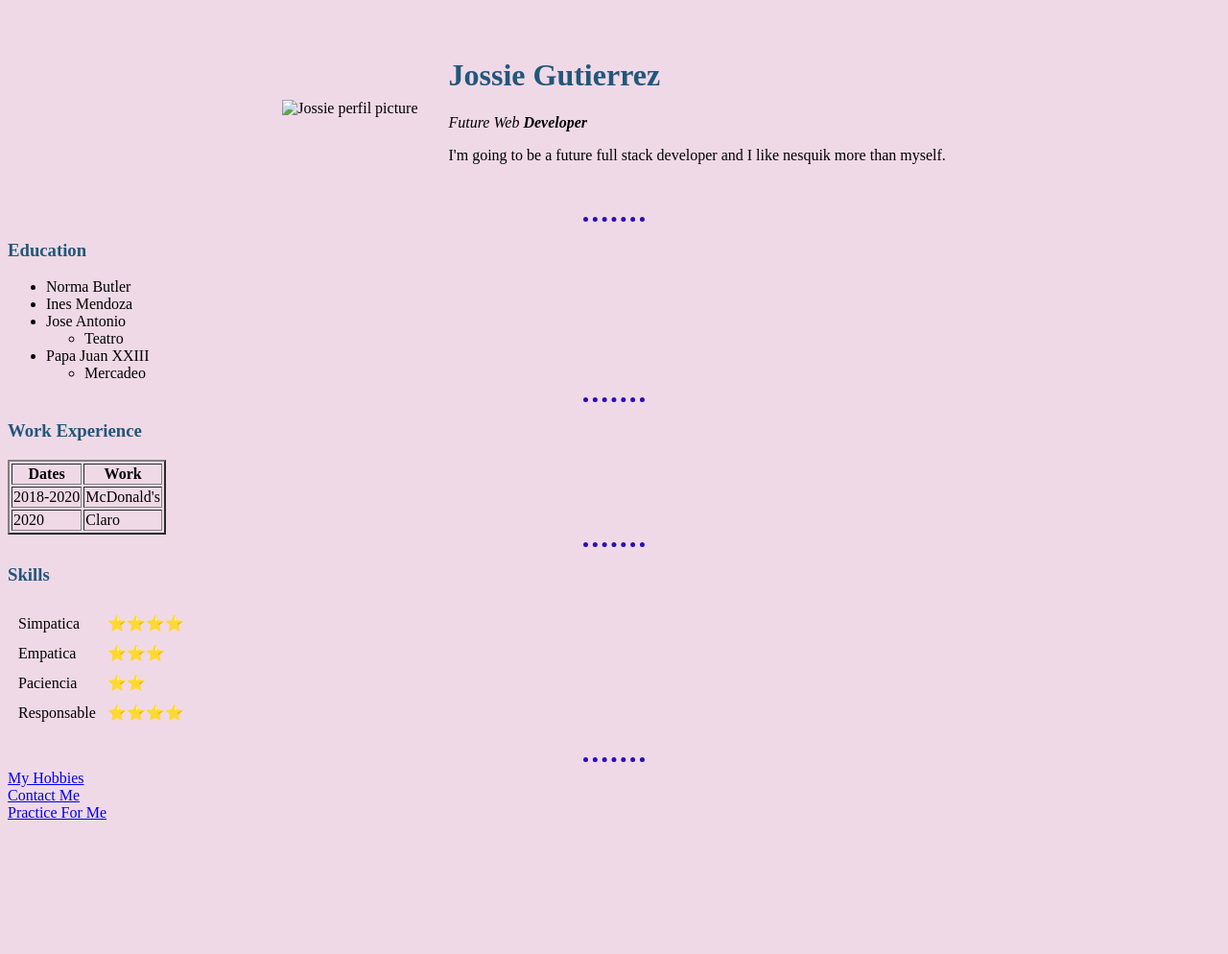
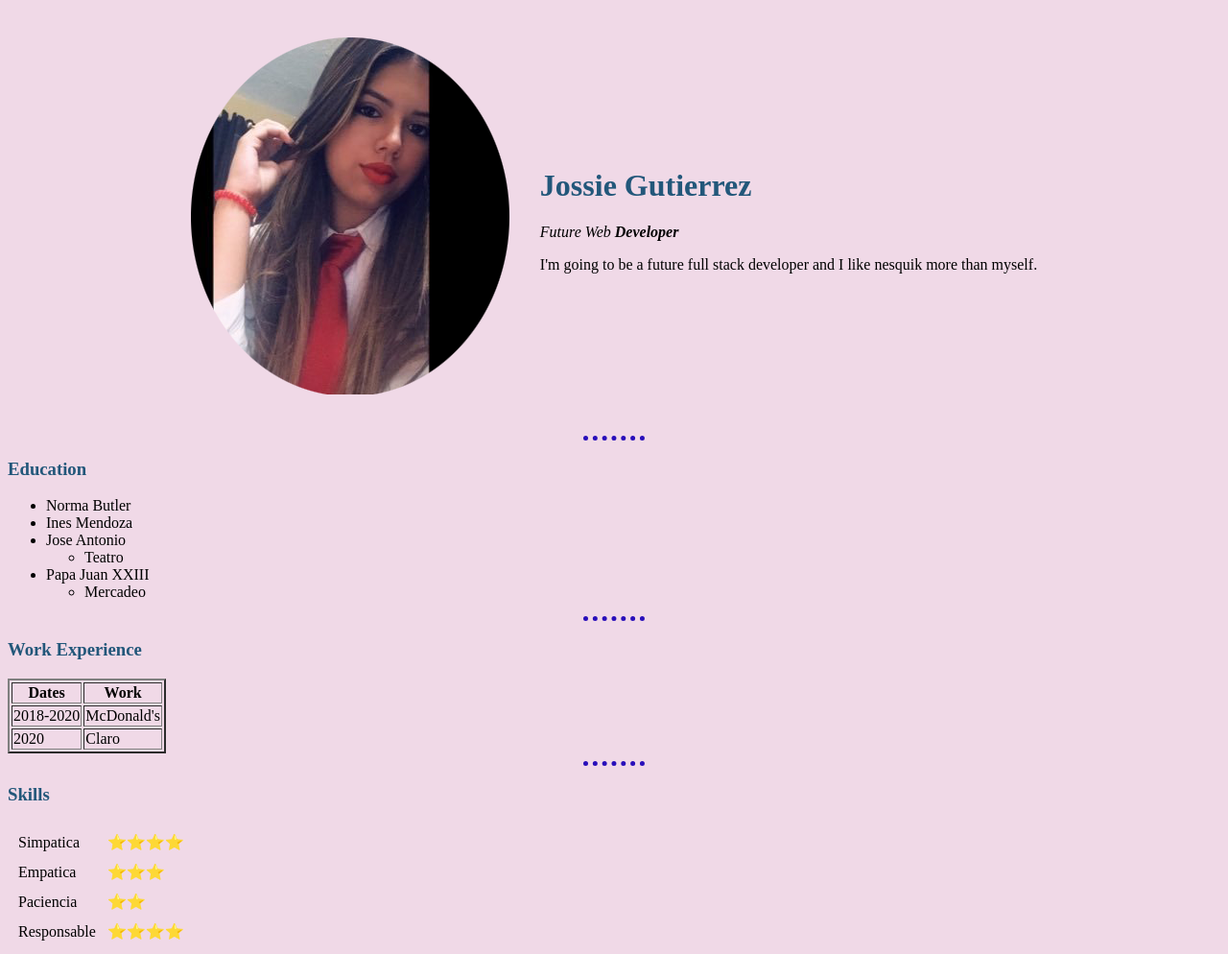
Before and after one commit to MinnieEneri/cv, a plain HTML site: page index.html in a window 1280 px wide. Shown: the top 994 px of the page at 96% size. Before the commit the page ends 864 px from the top, so only its background shows below. Drawn offline with Linux system fonts and the light colour scheme.

Commit message:
Update index.html

```diff
--- a/index.html
+++ b/index.html
@@ -11,7 +11,7 @@
   <center>
     <table cellspacing="30">
       <tr>
-        <td><img src="main/Images/jossie tw.png" alt="Jossie perfil picture"></td>
+        <td><img src="cv/Images/jossie tw.png" alt="Jossie perfil picture"></td>
         <td>
           <h1>Jossie Gutierrez</h1>
           <p><em>Future Web <strong>Developer</strong></em></p>
```
